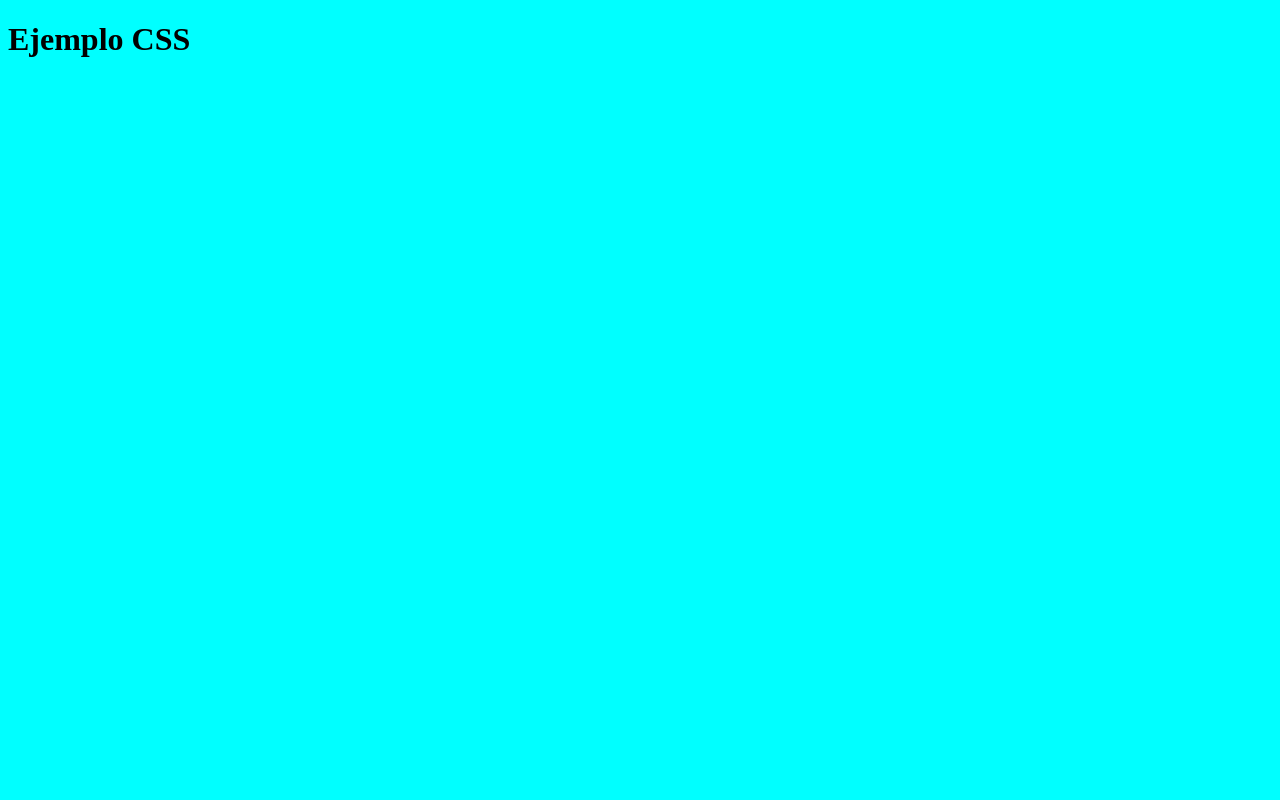
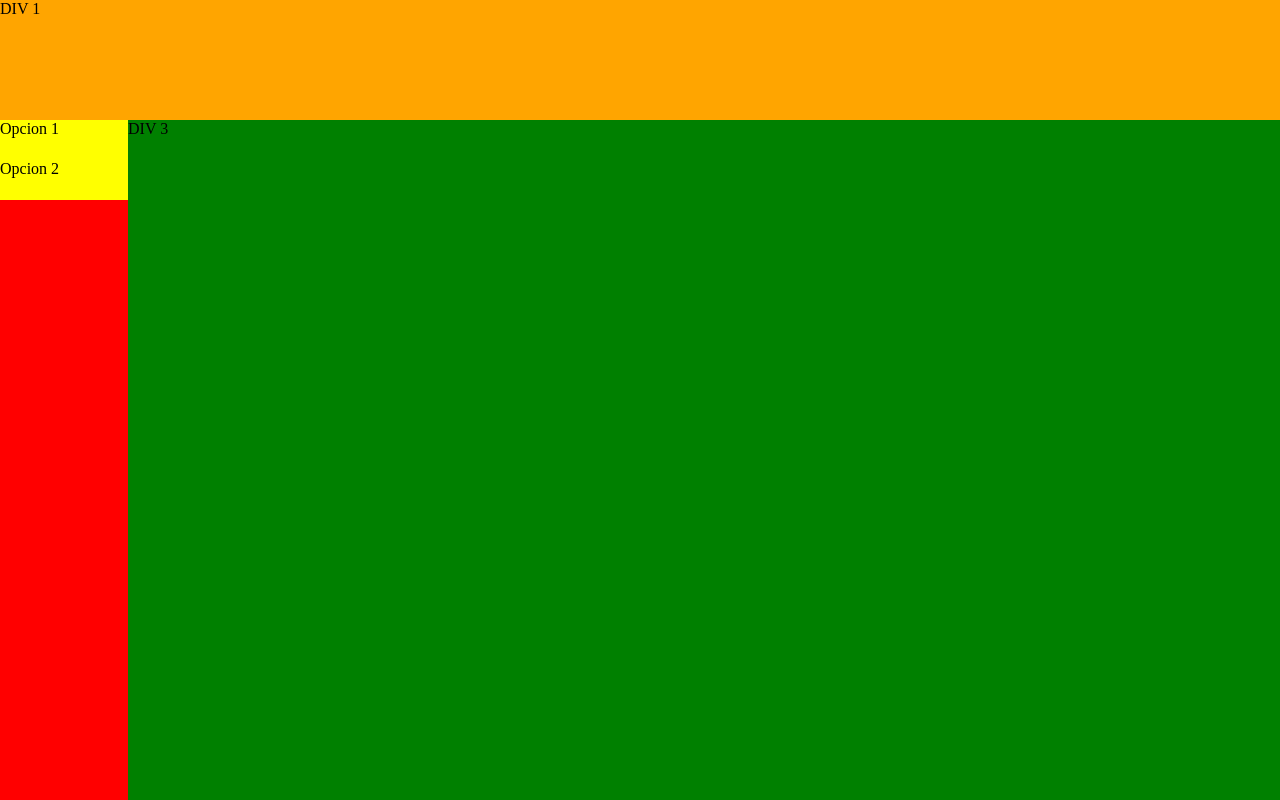
Before and after one commit to MarioAAT/mat-geekshubs-fsd-vlc-css3-180123, a plain HTML site: page index.html in a window 1280 px wide. Drawn offline with Linux system fonts and the light colour scheme.

Commit message:
primeros contenedores

```diff
--- a/css/style.css
+++ b/css/style.css
@@ -1,3 +1,31 @@
 body{
     background-color: aqua;
+    margin: 0;
 }
+
+ /*div{
+    height: 100px;
+} */
+
+#div1{
+    background-color: orange;
+    height: 15vh;
+}
+
+#div2{
+    background-color: red;
+    height: 85vh;
+    width: 10vw;
+    float: left;
+}
+
+#div3{
+    background-color: green;
+    height: 85vh;
+    width: 90vw;
+    float: left;
+}
+.div2-menu{
+    background-color: yellow;
+    height: 5vh;
+}
--- a/index.html
+++ b/index.html
@@ -8,6 +8,11 @@
     <link rel="stylesheet" href="./css/style.css">
 </head>
 <body>
-    <h1>Ejemplo CSS</h1>
+    <div id="div1">DIV 1</div>
+    <div id="div2">
+        <div class="div2-menu">Opcion 1</div>
+        <div class="div2-menu">Opcion 2</div>
+    </div>
+    <div id="div3">DIV 3</div>
 </body>
 </html>
```
